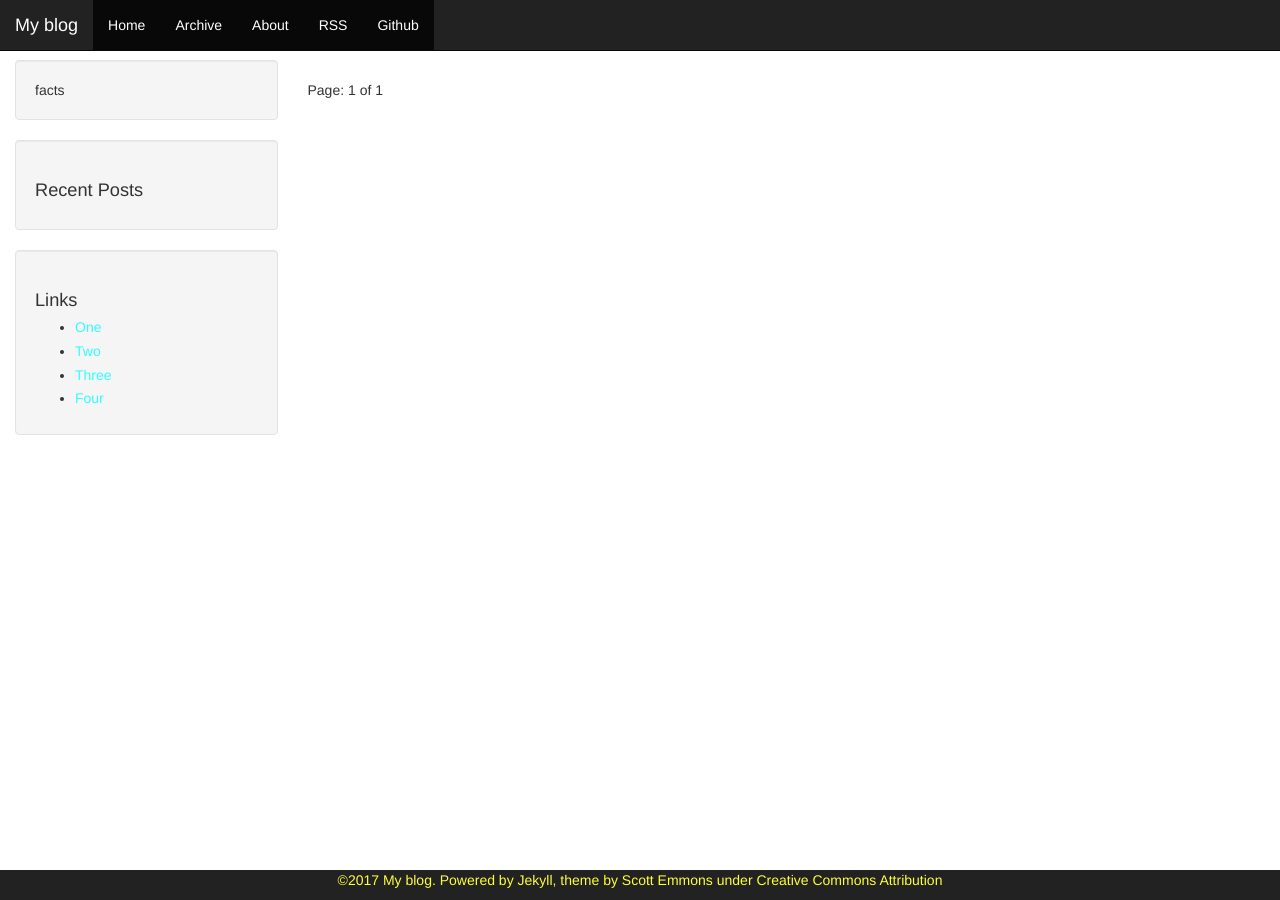
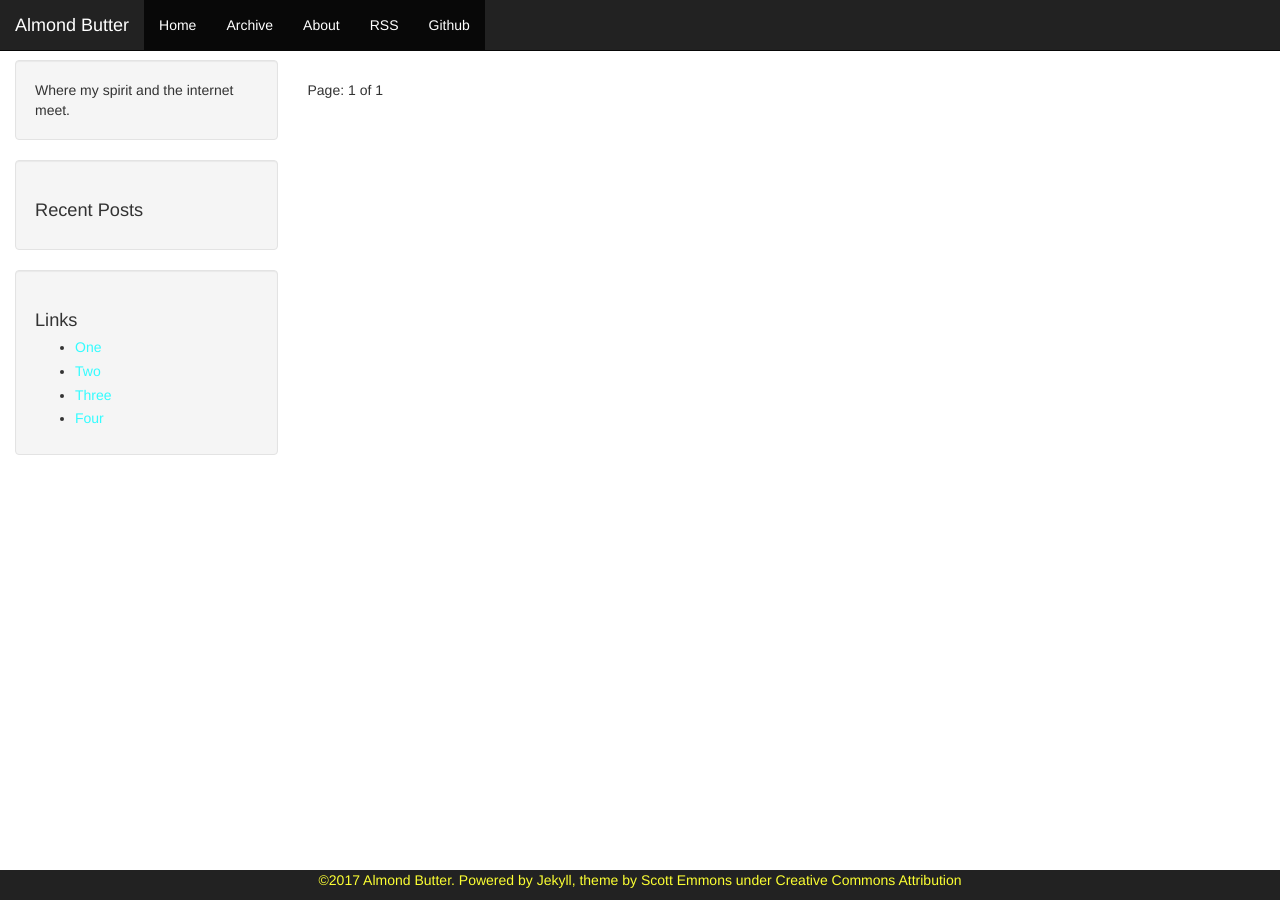
Before and after one commit to scotte/jekyll-clean, a Jekyll site: the page built from index.html, in a window 1280 px wide. Built offline with Jekyll 4.4.1, drawn with Linux system fonts in a browser that asks for light colours; the list of posts is cut into pages by our own code.

Commit message:
Update _config.yml

```diff
--- a/_config.yml
+++ b/_config.yml
@@ -1,7 +1,7 @@
 # Jekyll configuration
 
-name: My blog
-description: facts
+name: Almond Butter
+description: Where my spirit and the internet meet.
 
 # url is currently only used only for the RSS feed in feed.xml
 url: https://jacksotl.github.io
```
